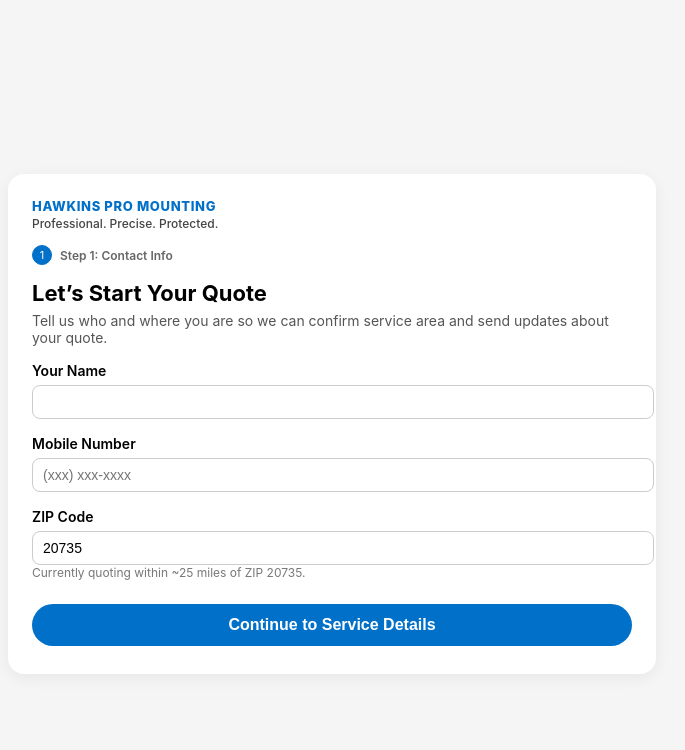
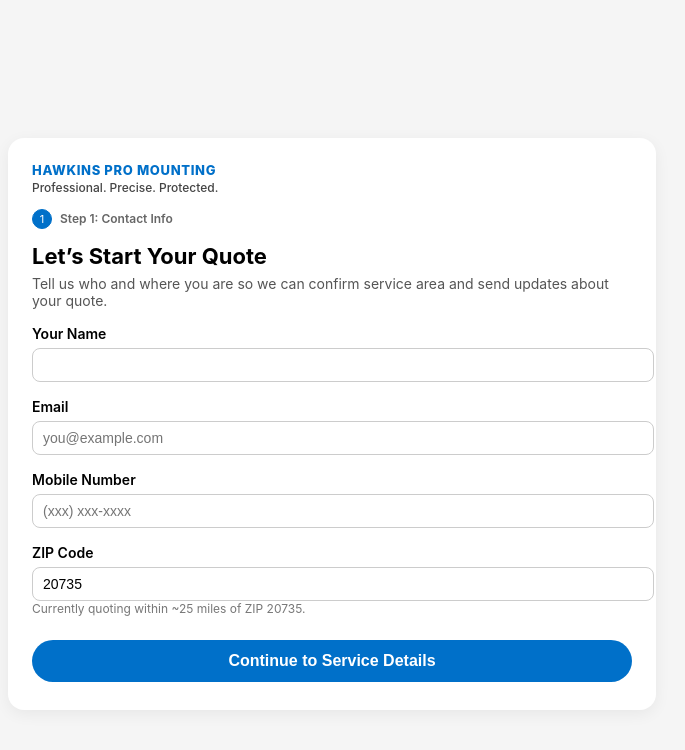
Before and after one commit to chrishaudh/hpm-quote-tool, a FastAPI app: page / in a window 1280 px wide. Shown: the top 750 px of the page, without its empty margins (308-993 px from the left). Run offline with FastAPI, Linux system fonts and the light colour scheme.

Commit message:
Add email field to quote form UI

```diff
--- a/templates/quote_form.html
+++ b/templates/quote_form.html
@@ -167,6 +167,15 @@
           <label>Your Name</label>
           <input type="text" name="contact_name" id="contact_name" required>
 
+          <label for="contact_email">Email</label>
+          <input
+            type="email"
+            id="contact_email"
+            name="contact_email"
+            placeholder="you@example.com"
+            required
+          />
+
           <label>Mobile Number</label>
           <input type="tel" name="contact_phone" id="contact_phone" required placeholder="(xxx) xxx-xxxx">
 
@@ -176,7 +185,7 @@
           <div class="helper">Currently quoting within ~25 miles of ZIP 20735.</div>
 
           <div id="contact-error" class="error-text">
-            Please fill in your name, mobile number, and ZIP code to continue.
+            Please fill in your name, email, mobile number, and ZIP code to continue.
           </div>
 
           <button type="button" onclick="goToStep2()">Continue to Service Details</button>
@@ -282,11 +291,12 @@
 
     function goToStep2() {
       const name = document.getElementById('contact_name').value.trim();
+      const email = document.getElementById('contact_email').value.trim();
       const phone = document.getElementById('contact_phone').value.trim();
       const zip = document.getElementById('zip_code').value.trim();
       const errorEl = document.getElementById('contact-error');
 
-      if (!name || !phone || !zip) {
+      if (!name || !email || !phone || !zip) {
         errorEl.style.display = 'block';
         return;
       } else {
```
